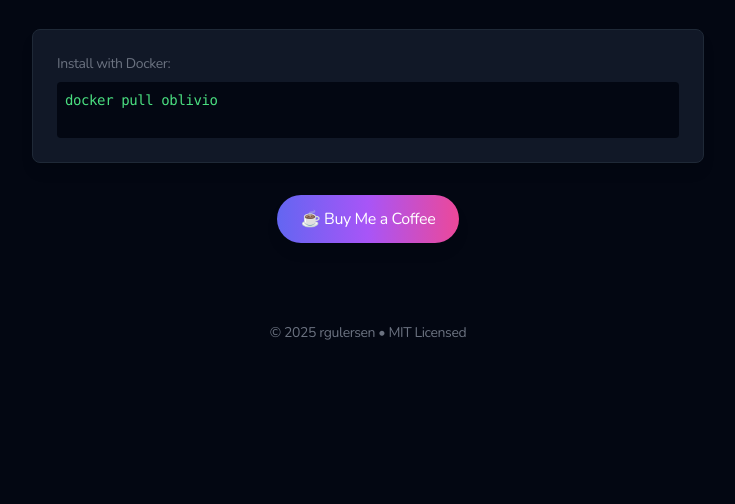
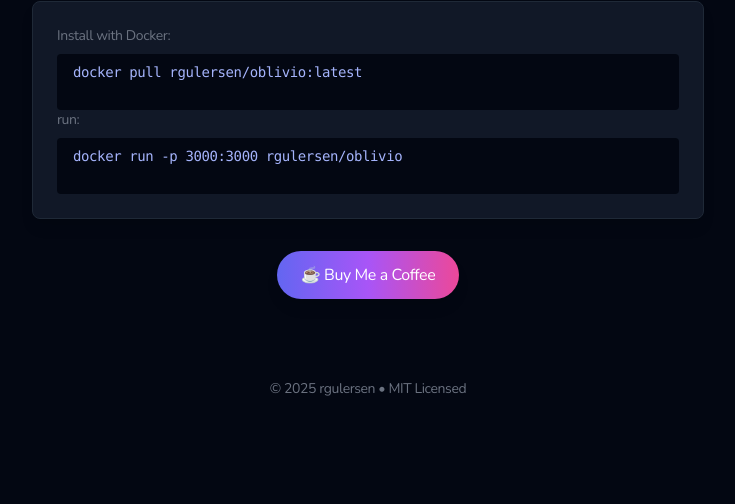
Before and after one commit to rgulersen/oblivio, a plain HTML site: page index.html in a window 1280 px wide. Shown: the part 296-800 px from the top of the page, without its empty margins (272-1007 px from the left). Drawn offline with nearby package versions, Linux system fonts and the light colour scheme.

Commit message:
Update index.html

```diff
--- a/index.html
+++ b/index.html
@@ -65,7 +65,7 @@
         Oblivio
       </h1>
       <p class="text-lg sm:text-l text-gray-600 mb-8 animate-fade-in delay-100">
-Oblivio is a simple Docker-based app to run Ollama local LLMs with an easy chat UI and quick model switching. It makes local AI hassle-free for everyone.
+Oblivio is a simple Docker-based app to run Ollama local LLMs with an easy chat UI and quick model switching. To use it, Ollama must be installed beforehand. It makes local AI hassle-free for everyone.
       </p>
 
       <div
@@ -73,10 +73,16 @@ Oblivio is a simple Docker-based app to run Ollama local LLMs with an easy chat
       >
         <p class="text-sm text-gray-500 mb-2">Install with Docker:</p>
         <pre
-          class="text-green-400 text-sm bg-gray-950 p-2 rounded select-all overflow-x-auto"
-        >
-docker pull oblivio
+          class="text-indigo-300 text-sm bg-gray-950 p-2 rounded select-all overflow-x-auto"
+        > docker pull rgulersen/oblivio:latest
         </pre>
+
+          <p class="text-sm text-gray-500 mb-2"> run:</p>
+        <pre
+          class="text-indigo-300 text-sm bg-gray-950 p-2 rounded select-all overflow-x-auto"
+        > docker run -p 3000:3000 rgulersen/oblivio
+        </pre>
+
       </div>
 
       <div class="mt-8 animate-fade-in delay-300">
```
